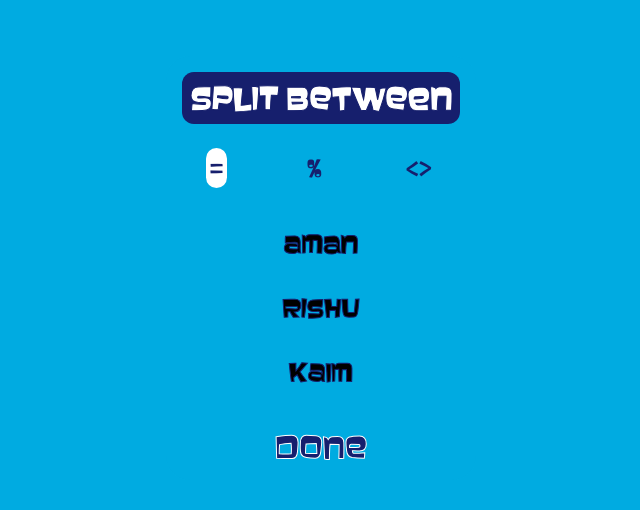
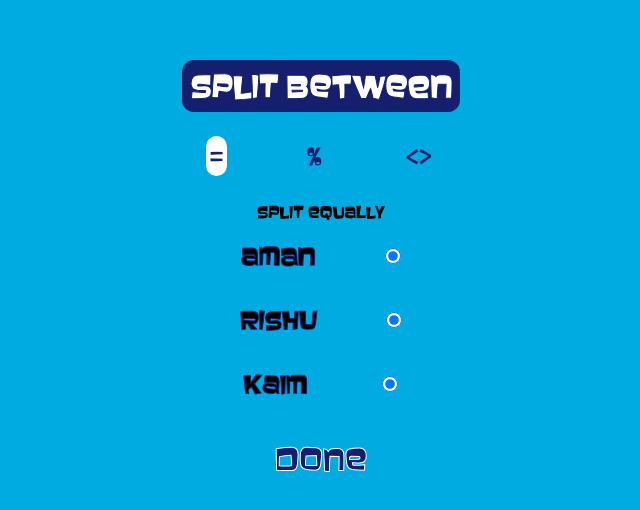
Before and after one commit to AmanDubeyy/EasyExpense, a Next.js app: page /activity in a window 1280 px wide. Shown: the part 132-642 px from the top of the page, without its empty margins (319-959 px from the left). Built offline with nearby package versions, Linux system fonts and the light colour scheme.

Commit message:
add expense split between

```diff
--- a/src/app/commonComponents/SplitBetween.jsx
+++ b/src/app/commonComponents/SplitBetween.jsx
@@ -1,7 +1,23 @@
 'use client'
-import React, { useState } from 'react'
+import React, { useEffect, useState } from 'react'
 
 function SplitBetween() {
+
+  const [splitType, setSplitType] = useState('equal');
+
+  const getSplitText = () => {
+
+    if (splitType == 'equal') {
+      return 'Split Equally'
+    } else if (splitType == 'percentage') {
+      return 'split based on percentage'
+    } else if (splitType == 'exact') {
+      return 'split exactly'
+    }
+
+    return ""
+  }
+
   const splitTypeOptions = {
     'equal': '=',
     'percentage': '%',
@@ -15,23 +31,29 @@ function SplitBetween() {
     'KAIM'
   ];
 
-  const [splitType, setSplitType] = useState('equal');
 
-  const initialSplit = {};
-
-  users.forEach(user => {
-    const amount = totalAmount / users.length;
-    initialSplit[user] = parseFloat(amount).toFixed(2);
-  });
-
-  const [splitAmount, setSplitAmount] = useState(initialSplit);
+  const [splitAmount, setSplitAmount] = useState('');
+  const [splitBetween, setSplitBetween] = useState(users)
+  const [splitPercentage, setSplitPercentage] = useState('');
 
   const handleSplitAmountChange = (e, user) => {
     if (splitType == 'equal') {
+      const newSplitBetween = [...splitBetween]
 
+      if (splitBetween.includes(user)) {
+        const idx = newSplitBetween.indexOf(user)
+        newSplitBetween.splice(idx, 1);
+        setSplitBetween(newSplitBetween);
+      } else {
+        newSplitBetween.push(user)
+        setSplitBetween(newSplitBetween);
+      }
     }
     else if (splitType == 'percentage') {
-
+      const value = e.target.value;
+      const newSplitPercentage = { ...splitPercentage };
+      newSplitPercentage[user] = value;
+      setSplitPercentage(newSplitPercentage);
     }
     else if (splitType == 'exact') {
       const value = e.target.value;
@@ -57,16 +79,30 @@ function SplitBetween() {
                 <p key={key} className={`p-1 rounded-xl cursor-pointer text-my-blue ${splitType === key && 'bg-white'}`} onClick={() => setSplitType(key)}>{splitTypeOptions[key]}</p>
               ))}
             </div>
+            <div className="text-center">
+              {getSplitText()}
+            </div>
             <div className='flex flex-col'>
               {users.map(val => (
                 <div key={val} className='px-6 py-4 flex flex-row items-center justify-around'>
                   <p className="font-outline-2 text-2xl">{val}</p>
-                  {splitType === 'exact' &&
+                  {
+                    splitType === 'equal' && (
+                      <input
+                        onClick={(e) => handleSplitAmountChange(e, val)}
+                        checked={splitBetween.includes(val)}
+                        type='radio'
+                        className='w-4 h-4 remove-arrow bg-white border-2 border-white rounded-xl outline-my-blue text-center text-black'
+                      />
+                    )
+                  }
+                  {(splitType === 'exact' || splitType === 'percentage') &&
                     <input onChange={(e) => handleSplitAmountChange(e, val)} value={splitAmount[val]}
                       type='number'
                       className='remove-arrow w-20 bg-white border-2 border-white rounded-xl outline-my-blue text-center text-black'
                     ></input>
                   }
+
                 </div>
               ))}
             </div>
```
